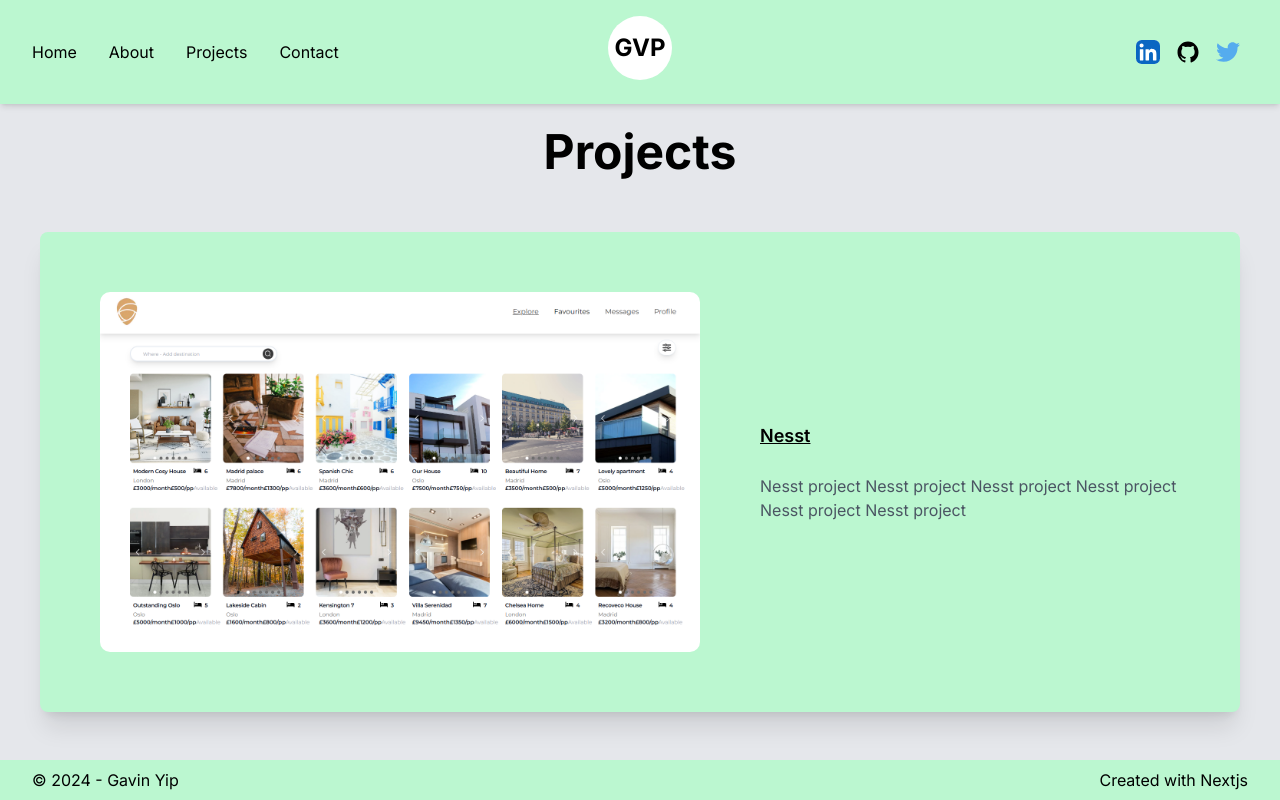
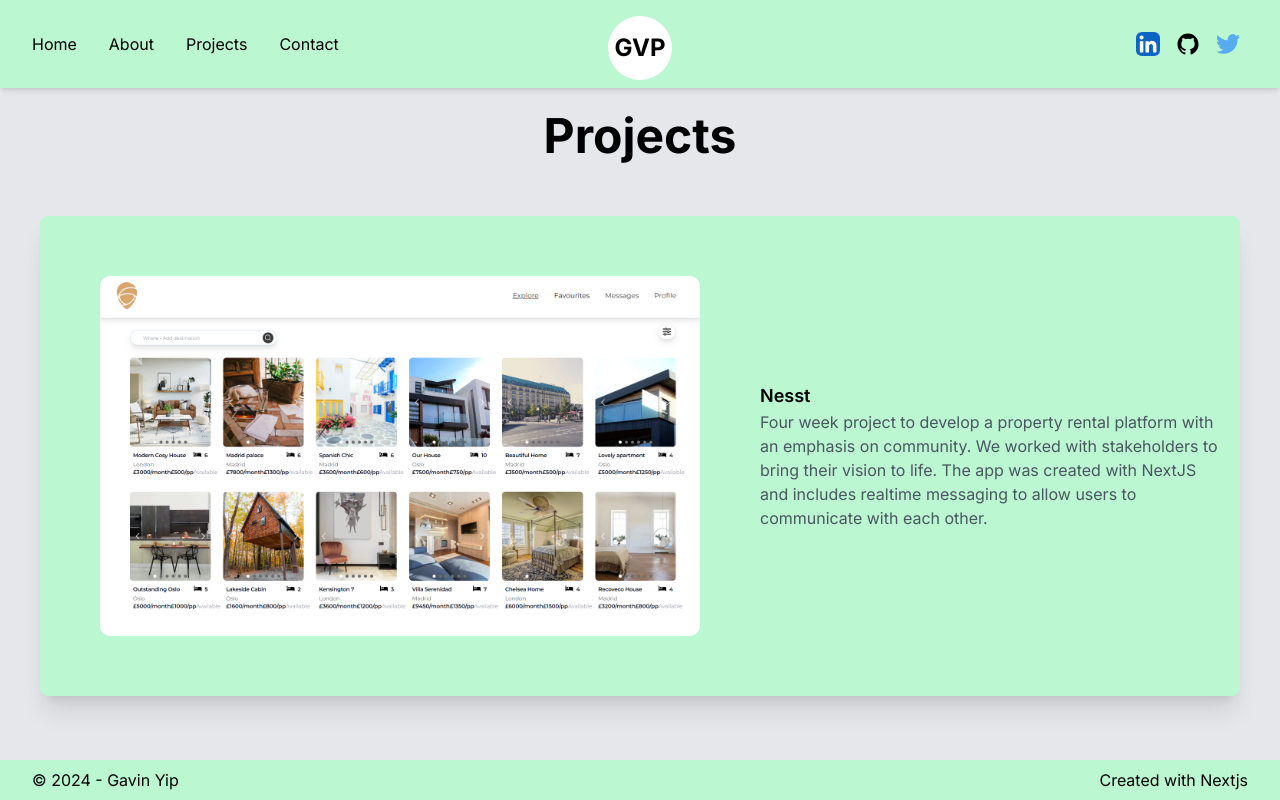
Before and after one commit to Gavinpiy/portfolio, a Next.js app: page /projects in a window 1280 px wide. Built offline with nearby package versions, Linux system fonts and the light colour scheme.

Commit message:
projects tweaks

```diff
--- a/app/template.jsx
+++ b/app/template.jsx
@@ -13,7 +13,7 @@ export default function Template({ children }) {
       <header className="fixed top-0 w-full z-10">
         <Header />
       </header>
-      <main className="overflow-y-scroll flex-grow pt-24 pb-10">
+      <main className="overflow-y-scroll flex-grow pt-20 pb-10">
         <motion.main
           variants={variants}
           initial="hidden"
--- a/components/Header.jsx
+++ b/components/Header.jsx
@@ -17,7 +17,7 @@ const CustomLink = ({ href, title, className = "" }) => {
 
 const Header = () => {
   return (
-    <header className="flex bg-green-200 items-center py-10 px-8 justify-between w-full shadow-md ">
+    <header className="flex bg-green-200 items-center py-8 px-8 justify-between w-full shadow-md ">
       <nav className="flex">
         <CustomLink href="/" title="Home" className="mr-4 " />
         <CustomLink href="/about" title="About" className="mx-4" />
--- a/components/Logo.jsx
+++ b/components/Logo.jsx
@@ -11,7 +11,7 @@ export const Logo = () => {
         href="/"
         className="w-16 h-16 items-center flex justify-center rounded-full bg-white font-bold text-2xl"
         whileHover={{
-          scale: 1.3,
+          scale: 1.1,
           backgroundColor: "#5d7564",
           transition: {
             duration: 0.7,
--- a/components/Project.jsx
+++ b/components/Project.jsx
@@ -32,9 +32,8 @@ const Project = ({ project, index }) => {
             </motion.div>
           </div>
           <div className="col-span-4">
-            <h1 className="text-lg font-semibold underline">{project.title}</h1>
+            <h1 className="text-lg font-semibold">{project.title}</h1>
 
-            <br></br>
             <p className="text-gray-600 pr-5">{project.description}</p>
           </div>
         </>
--- a/components/data.json
+++ b/components/data.json
@@ -3,7 +3,7 @@
     "id": "1",
     "url": "/images/Nesst.png",
     "title": "Nesst",
-    "description": "Nesst project Nesst project Nesst project Nesst project Nesst project Nesst project ",
+    "description": "Four week project to develop a property rental platform with an emphasis on community. We worked with stakeholders to bring their vision to life. The app was created with NextJS and includes realtime messaging to allow users to communicate with each other. ",
     "alt": "Nesst project",
     "deployed": "https://nesst.vercel.app/"
   },
@@ -12,7 +12,7 @@
     "id": "3",
     "url": "/images/Stickman.png",
     "title": "Stickman",
-    "description": "Stickman StickmanStickmanStickman Stickman Stickman Stickman Stickman Stickman ",
+    "description": "A simple app built with JavaScript, HTML and CSS. The app allows users to change the height and weight of the stickman with some hidden easter eggs.",
     "alt": "Stickman",
     "deployed": "https://stick-man.vercel.app/"
   },
```
